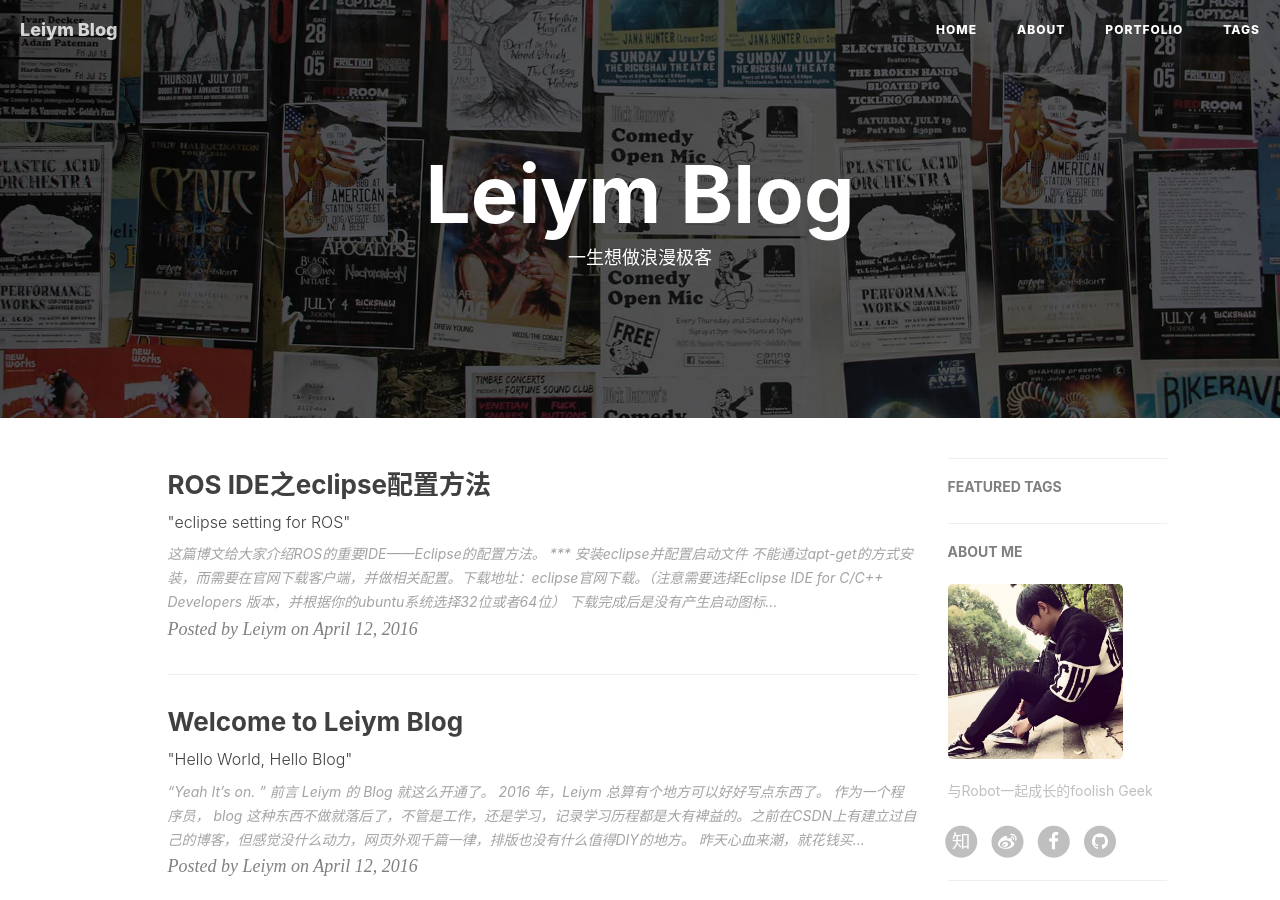
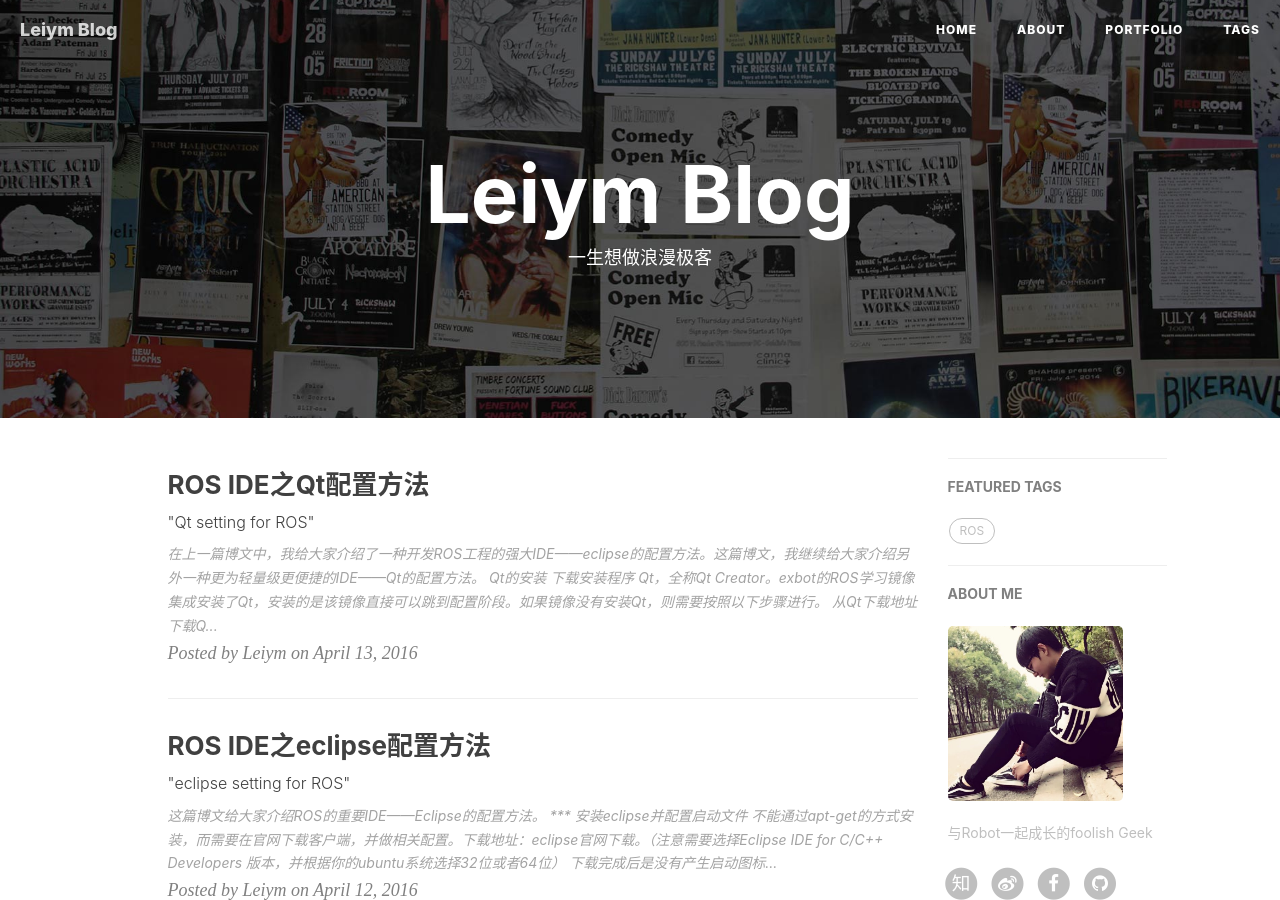
Before and after one commit to ozaki8/missmiaom.github.io, a Jekyll site: the page built from index.html, in a window 1280 px wide and 900 px high. Built offline with Jekyll 4.4.1, drawn with Linux system fonts in a browser that asks for light colours; nearby versions of some CDN libraries; the list of posts is cut into pages by our own code; comment, search, counter and statistics services are not loaded; part of the change alters nothing that is shown.

Commit message:
new blog
qt setting for ros

```diff
--- a/_posts/2016-04-12-ros-ide-eclipse.markdown
+++ b/_posts/2016-04-12-ros-ide-eclipse.markdown
@@ -7,6 +7,7 @@ author:     "Leiym"
 header-img: "img/post-bg-2015.jpg"
 tags:
     - ROS
+    - eclipse
 ---
 
 
@@ -31,13 +32,17 @@ tags:
 ### 创建eclipse工程
 
 执行以下命令，记得将 *catkin_ws* 替换成你想要导入eclipse的工程所在的工作空间名：
+
 1. `$ . ~/catkin_ws/devel/setup.bash`
+
 2. `$ cd ~/catkin_ws`
+
 3. `$ catkin_make --force-cmake -G"Eclipse CDT4 - Unix Makefiles" -DCMAKE_BUILD_TYPE=Debug -DCMAKE_ECLIPSE_MAKE_ARGUMENTS=-j8 .`
 
 ### 将工程导入eclipse
 
-打开eclipse，在导入项目之前先做一些设置。点击`Properties --> C/C++ Make Project --> Environment`，添加以下环境变量：
+打开eclipse，在导入项目之前先做一些设置。点击 *Properties --> C/C++ Make Project --> Environment* ，添加以下环境变量：
+
 - ROS_ROOT
 - ROS_MASTER_URI
 - ROS_PACKAGE_PATH
@@ -45,6 +50,7 @@ tags:
 - PATH
 
 注意，这些变量最好是在终端中使用echo命令查看，直接复制即可。如：
+
 - $echo ROS_ROOT
 
 然后更改编译选项，选择 *properties -> C/C++ general -> Preprocessor Include Paths, Macros etc*，点击 *Providers* 标签，在 *CDT GCC Built-in Compiler Settings [ Shared ]* 选项打上勾。 如下图：
@@ -71,5 +77,7 @@ tags:
 [Eclipse安装颜色主题，个性化你的IDE，让你的IDE焕然一新](http://www.open-open.com/lib/view/open1389410762742.html)
 
 ---
+
 ### 后记
+
 eclipse功能强大，但配置方法较为复杂，在编译调试基于ROS的程序时经常出错，解决这些问题又需要一定的编程基础。下一篇博文为大家介绍更为轻量级，更为简单的QT IDE。
--- /dev/null
+++ b/_posts/2016-04-13-ros-ide-qt.markdown
@@ -0,0 +1,87 @@
+---
+layout:     post
+title:      "ROS IDE之Qt配置方法"
+subtitle:   " \"Qt setting for ROS\""
+date:       2016-04-13
+author:     "Leiym"
+header-img: "img/post-bg-2015.jpg"
+tags:
+    - ROS
+    - Qt
+---
+
+> 在上一篇博文中，我给大家介绍了一种开发ROS工程的强大IDE——eclipse的配置方法。这篇博文，我继续给大家介绍另外一种更为轻量级更便捷的IDE——Qt的配置方法。
+
+---
+
+### Qt的安装
+
+#### 下载安装程序
+
+Qt，全称Qt Creator。exbot的ROS学习镜像集成安装了Qt，安装的是该镜像直接可以跳到配置阶段。如果镜像没有安装Qt，则需要按照以下步骤进行。
+
+从[Qt下载地址](http://www.qt.io/download-open-source/#section-3)下载Qt的**离线**安装程序。如果是32位系统，则需要下载在线安装程序。
+
+下载完成之后直接双击.run文件，进入图形安装界面，默认安装在/home/<user>/Qt5.2.0下（<user>为你的用户名），你也可以点击 *Browse..* 自定义安装路径。
+
+！[Qt安装]()
+
+按照指示一路Next即可完成安装。安装完成后点左上角的搜索，输入“ qt”如果
+看到 Qt Creator 图标则安装成功。
+
+！[Qt]()
+
+#### 设置Qt快捷方式
+
+这一步将要修改 Qt Creator 快捷方式，使从快捷方式启动 Qt Creator 的同时加载ROS环境变量。步骤和设置eclipse快捷方式相似，打开 terminal，输入下面的命令：
+
+`$ gedit ~/.local/share/applications/DigiaQtOpenSource-qtcreator.desktop`
+
+在打开的文本文件中，修改 *Exec* 那一行，在中间添加 *bash -i -c*。即修改后的那一行为：
+
+`Exec=bash -i -c
+/home/<user>/Qt5.2.0/Tools/QtCreator/bin/qtcreator`
+
+**注意**：<user>是你的用户名。
+
+修改完成后，保存并退出。这样添加是为了在通过快捷方式启动 Qt Creator 的同时加载 ROS 环境变量（ROS 环境变量加载脚本配置在 ~/.bashrc 文件内）。
+
+**注意**：如果打开的文件是空，则表示没有找到DigiaQtOpenSource-qtcreator.desktop
+文件，可能是安装路径不在本地用户目录下，或者版本不同导致的文件名不一致。可以在 *~/.local/share/applications/* 和 */usr/share/applications/* 两个路径下用`$ls *qt* `命令找找看。
+
+### 使用Qt开发ROS工程
+
+这里我用 wiki 上的 TF 教程，创建一个 tf 的 broadcaster 为例，讲解如何用QT方便地建立工程。
+
+创建工作空间和创建包的过程略过，我们在 *learnin_tf/src* 文件夹中创建一个 *turtle_tf_broadcaster.cpp* ，先什么都不用写，我们先改一下 *CmakeLists.txt* 。
+
+在 *CmakeLists.txt* 中添加下面两行：
+
+`add_executable(turtle_tf_broadcaster src/turtle_tf_broadcaster.cpp)`
+
+`add_executable(turtle_tf_broadcaster src/turtle_listener.cpp)`
+
+`target_link_libraries(turtle_tf_broadcaster ${catkin_LIBRARIES})`
+
+然 后 我 们 打 开 QT ， 选 择 Open Project ， 然 后 选 择 *learning_tf/src* 的 *CMakeLists.txt*，点击打开。
+
+![Qt-project]()
+
+下一步，选择构建路径，注意构建路径选择工作空间的 *build* 文件夹，我这里是 *catkin_ws/build* 。参数需要填写-DCMAKE_BUILD_TYPE=Debug，否则无法调试。设置好了之后点击 *执行Camke* ，没有错误的话，点击完成即可。
+
+![Qt-camke]()
+
+打开项目之后，可以在左侧项目树中看到 *src* 文件夹和两个cpp文件。当然，目前这两个cpp文件都是空文件，现在我们就可以利用Qt的API补全功能来进行代码的编写了。
+
+![Qt-pj]()
+
+### 调试
+
+在终端打开 *roscore* ，然后按F5开始调试，可以按 F9设置断点，按 F10单步
+执行，F11进入函数。总之调试非常简单，不需要额外设置环境变量。
+
+---
+
+### 后记
+
+工欲善其事，必先利其器。如果能够熟练地使用两种IDE其中的一种，对开发还是很有帮助的。
```
Also changed, not shown: img/in-post/post-ros/Qt-cmake.jpg (added), img/in-post/post-ros/Qt-install.jpg (added), img/in-post/post-ros/Qt-pj.jpg (added), img/in-post/post-ros/Qt-project.jpg (added), img/in-post/post-ros/Qt.jpg (added).
